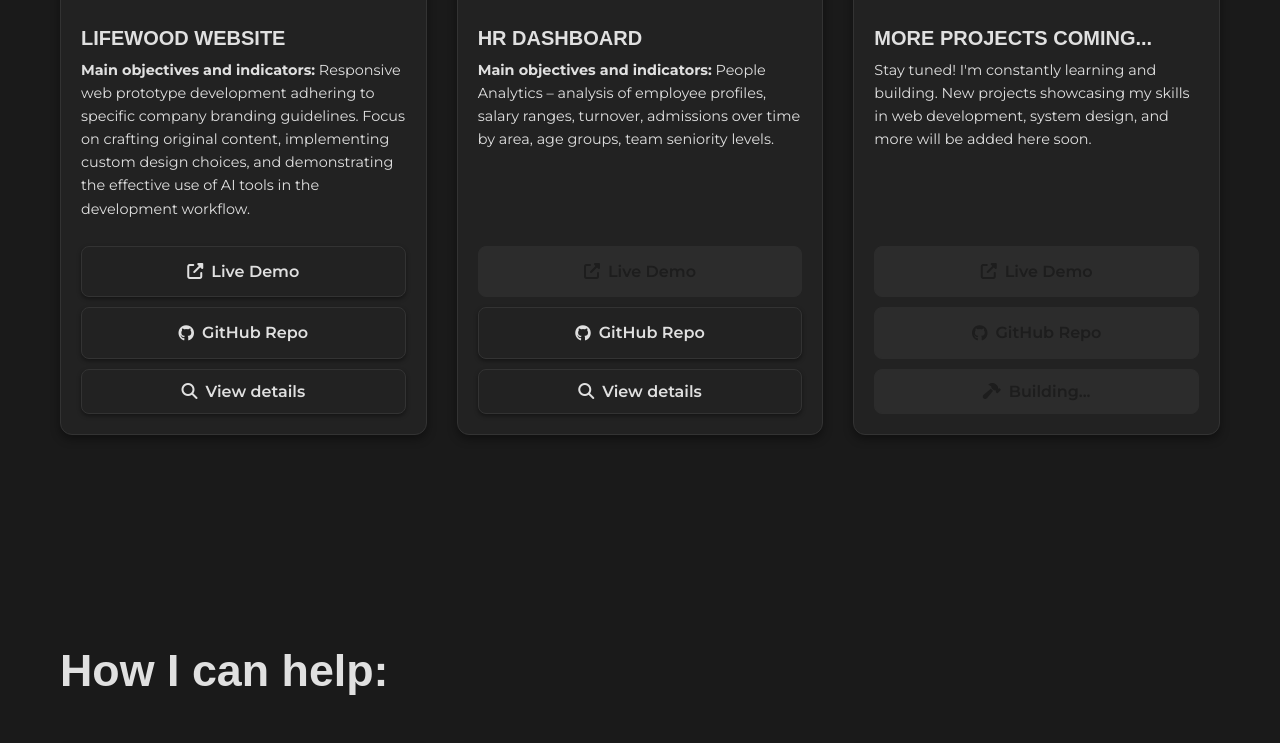
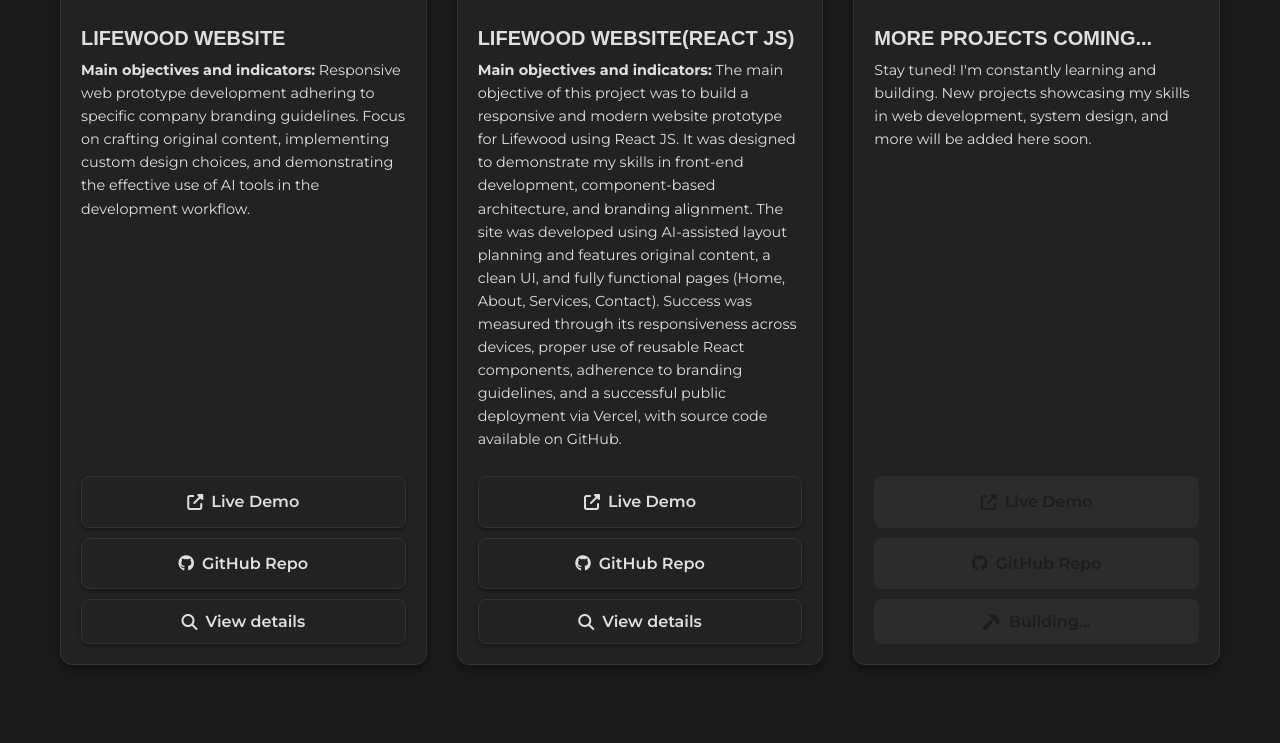
Before and after one commit to Rays30/Portfolio, a plain HTML site: page index.html in a window 1280 px wide. Shown: the part 2846-3589 px from the top of the page. Drawn offline with Linux system fonts and the light colour scheme; files whose address does not match are found by name; a web font is replaced by a local one.

Commit message:
Update index.html

```diff
--- a/index.html
+++ b/index.html
@@ -150,16 +150,16 @@
                     <!-- Project Card 1: HR -->
                     <div class="project-card">
                         <img src="assets/images/dashboard-rh.jpg" alt="HR Dashboard preview">
-                        <h3>HR DASHBOARD</h3>
-                        <p><strong>Main objectives and indicators:</strong> People Analytics – analysis of employee profiles, salary ranges, turnover, admissions over time by area, age groups, team seniority levels.</p>
+                        <h3>LIFEWOOD WEBSITE(REACT JS)</h3>
+                        <p><strong>Main objectives and indicators:</strong> The main objective of this project was to build a responsive and modern website prototype for Lifewood using React JS. It was designed to demonstrate my skills in front-end development, component-based architecture, and branding alignment. The site was developed using AI-assisted layout planning and features original content, a clean UI, and fully functional pages (Home, About, Services, Contact). Success was measured through its responsiveness across devices, proper use of reusable React components, adherence to branding guidelines, and a successful public deployment via Vercel, with source code available on GitHub.</p>
 
                         <div class="project-action-buttons">
                             <!-- Developer Note: Replace '_LIVE_DEMO_URL_' with your actual deployed project link -->
-                            <a href="#projects" class="btn secondary-btn project-link disabled-link">
+                            <a href="https://lifewood-react-website.vercel.app/" target="_blank" rel="noopener noreferrer" class="btn secondary-btn project-link">
                                 <i class="fas fa-external-link-alt"></i> Live Demo
                             </a>
                             <!-- Developer Note: Replace '_GITHUB_REPO_URL_' with your actual GitHub repository link -->
-                            <a href="https://github.com/_HR_REPO_URL_" target="_blank" rel="noopener noreferrer" class="btn secondary-btn project-link">
+                            <a href="https://github.com/Rays30/lifewood-react-website" target="_blank" rel="noopener noreferrer" class="btn secondary-btn project-link">
                                 <i class="fab fa-github"></i> GitHub Repo
                             </a>
                             <button class="btn secondary-btn view-details-btn" data-project="HR">
```
